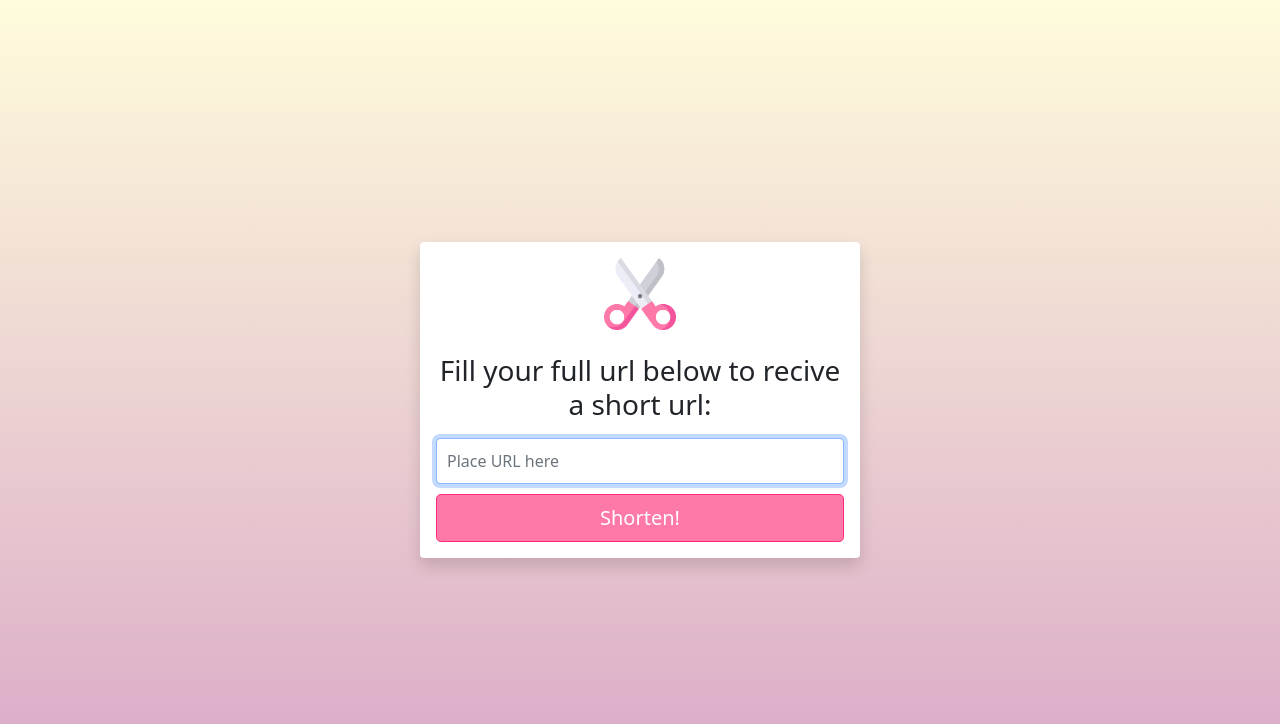
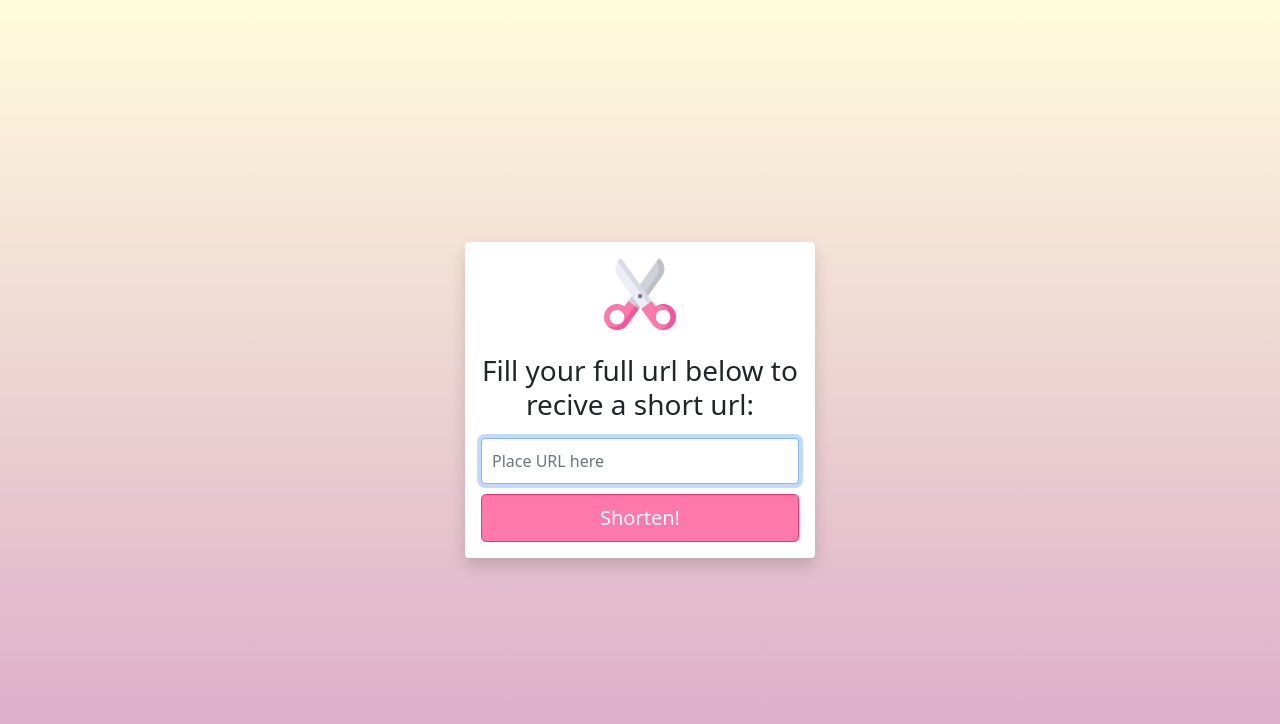
Before and after one commit to SemiSK/UrlShort, a Django app: page /shrt/ in a window 1280 px wide. Shown: the top 724 px of the page. Run offline with Django 3.2, Linux system fonts and the light colour scheme.

Commit message:
css update

```diff
--- a/urlShort/urlShortApp/static/urlShortApp/css/style.css
+++ b/urlShort/urlShortApp/static/urlShortApp/css/style.css
@@ -16,7 +16,7 @@ body {
 
 .form-signin {
   width: 100%;
-  max-width: 440px;
+  max-width: 350px;
   padding: 15px;
   margin: auto;
 }
```
